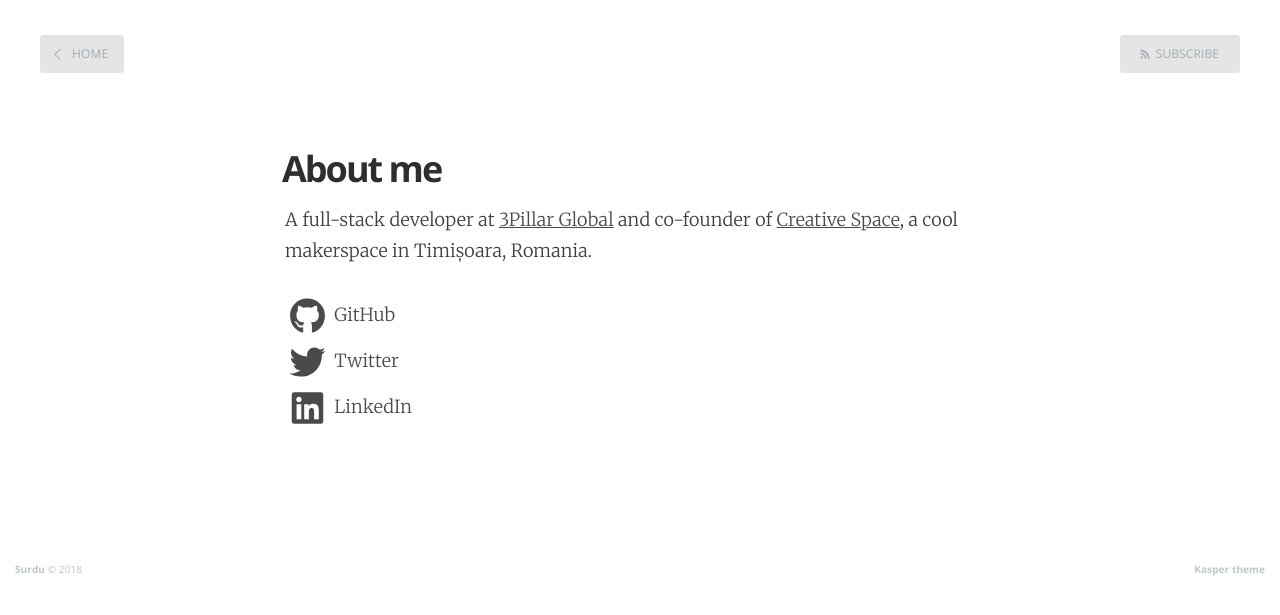
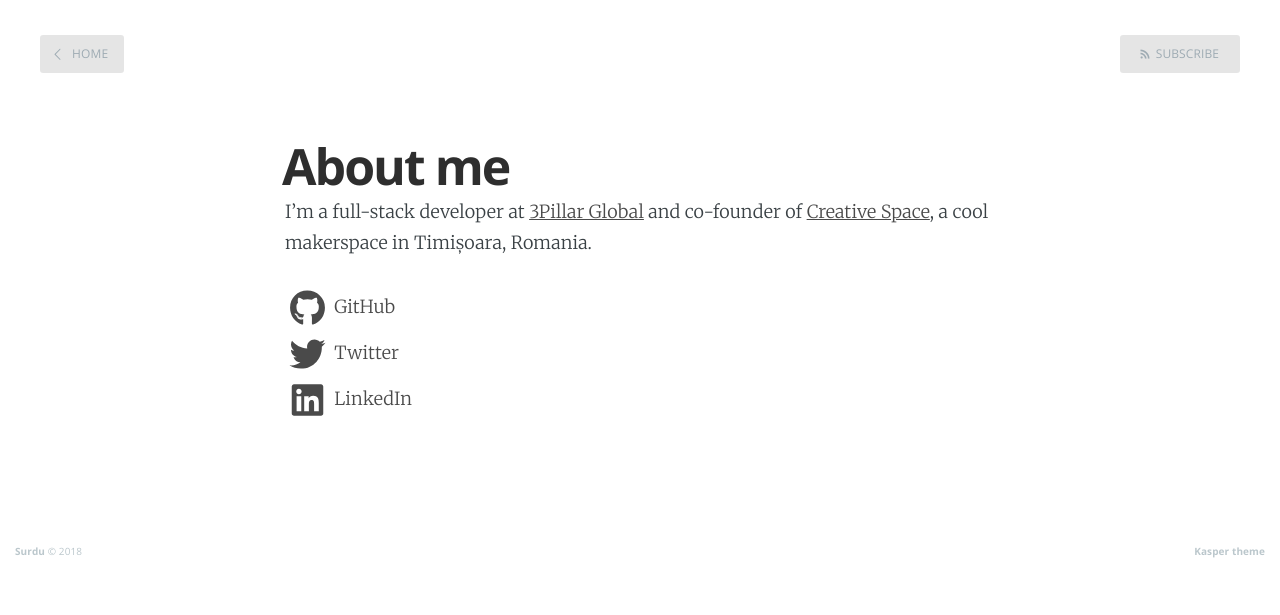
Before and after one commit to surdu/surdu.github.io, a Jekyll site: the page built from about.md, in a window 1280 px wide. Shown: the top 615 px of the page. Built offline with Jekyll 4.4.1, drawn with Linux system fonts in a browser that asks for light colours; nearby versions of some CDN libraries.

```diff
--- a/_layouts/default.html
+++ b/_layouts/default.html
@@ -4,7 +4,11 @@
     <meta http-equiv="Content-Type" content="text/html; charset=UTF-8" />
     <meta http-equiv="X-UA-Compatible" content="IE=edge,chrome=1" />
 
-    <title>{{ site.name }} - {{ site.description }}</title>
+    {% if layout.is_post %}
+      <title>{{ page.title }}</title>
+    {% else %}
+      <title>{{ site.name }} - {{ site.description }}</title>
+    {% endif %}
     <meta name="description" content="{{ site.meta_description}}" />
 
     <meta name="HandheldFriendly" content="True" />
@@ -17,7 +21,7 @@
     <link rel="stylesheet" type="text/css" href="/assets/css/main.css" />
 
 </head>
-<body class="{% if page.post_class %}{{page.post_class}}{% else %}home-template{% endif %}">
+<body class="{% if layout.post_class %}{{layout.post_class}}{% else %}home-template{% endif %}">
 
     {{ content }}
     <footer class="site-footer clearfix">
--- a/_layouts/post.html
+++ b/_layouts/post.html
@@ -2,6 +2,7 @@
 layout: default
 disqus: false
 archive: false
+is_post: true
 post_class: post-template
 ---
 
--- a/about.md
+++ b/about.md
@@ -4,7 +4,7 @@ title: About me
 ---
 <script defer src="https://use.fontawesome.com/releases/v5.0.6/js/all.js"></script>
 
-A full-stack developer at [3Pillar Global](https://www.3pillarglobal.com/)
+I'm a full-stack developer at [3Pillar Global](https://www.3pillarglobal.com/)
 and co-founder of [Creative Space](http://creativespace.ro/), a cool makerspace in Timișoara, Romania.
 
 <div class="socialEntry">
```
